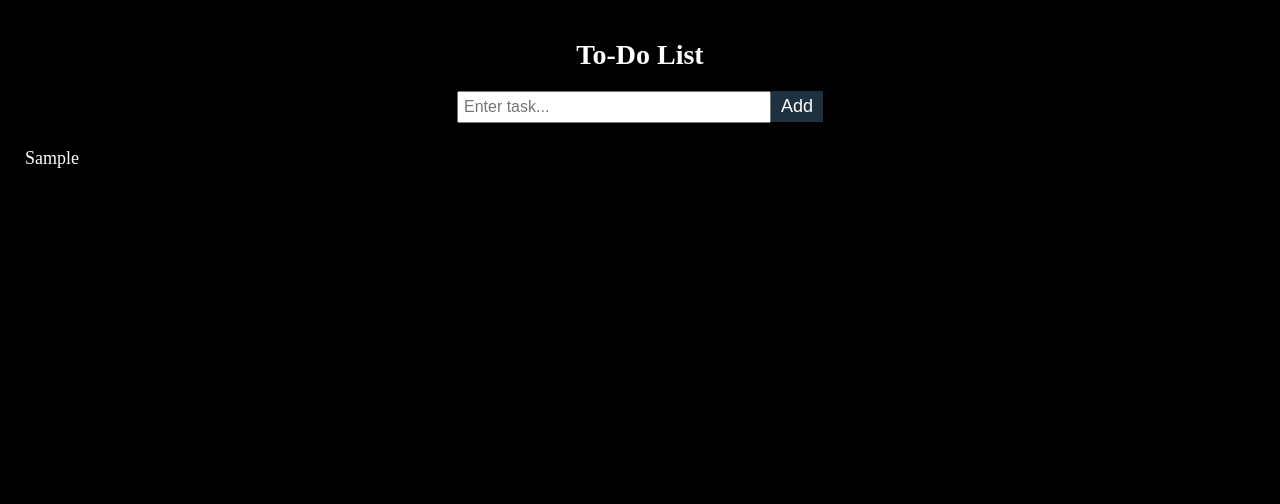
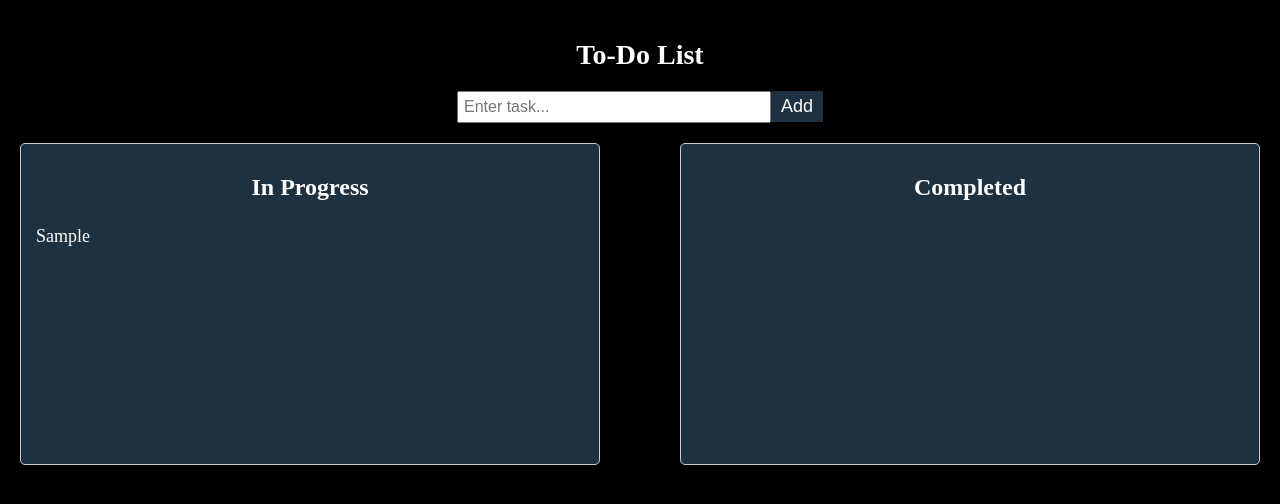
Before and after one commit to SachinDhakarey/ToDoList-React, a React (Create React App) app: page / in a window 1280 px wide. Both pictures are taken after typing "Sample" into the empty fields and a click on the button "Add". Shown: the top 504 px of the page. Built offline with nearby package versions, Linux system fonts and the light colour scheme; the HTML template or start-up script is replaced by a standard one.

Commit message:
Update App.js

```diff
--- a/src/App.js
+++ b/src/App.js
@@ -2,12 +2,13 @@ import React, { useState } from 'react';
 import './App.css';
 
 const App = () => {
-  const [tasks, setTasks] = useState([]);
+  const [inProgressTasks, setInProgressTasks] = useState([]);
+  const [completedTasks, setCompletedTasks] = useState([]);
   const [newTask, setNewTask] = useState('');
 
   const addTask = () => {
     if (newTask.trim() === '') return;
-    setTasks([...tasks, newTask]);
+    setInProgressTasks([...inProgressTasks, newTask]);
     setNewTask('');
   };
 
@@ -17,10 +18,23 @@ const App = () => {
     }
   };
 
-  const removeTask = (index) => {
-    const updatedTasks = [...tasks];
-    updatedTasks.splice(index, 1);
-    setTasks(updatedTasks);
+  const moveToCompleted = (index) => {
+    const updatedInProgressTasks = [...inProgressTasks];
+    const completedTask = updatedInProgressTasks.splice(index, 1)[0];
+    setInProgressTasks(updatedInProgressTasks);
+    setCompletedTasks([...completedTasks, completedTask]);
+  };
+
+  const removeTask = (index, isCompletedTask) => {
+    if (isCompletedTask) {
+      const updatedCompletedTasks = [...completedTasks];
+      updatedCompletedTasks.splice(index, 1);
+      setCompletedTasks(updatedCompletedTasks);
+    } else {
+      const updatedInProgressTasks = [...inProgressTasks];
+      updatedInProgressTasks.splice(index, 1);
+      setInProgressTasks(updatedInProgressTasks);
+    }
   };
 
   return (
@@ -31,18 +45,33 @@ const App = () => {
           type="text"
           value={newTask}
           onChange={(e) => setNewTask(e.target.value)}
-          onKeyPress={handleKeyPress} // Handle the Enter key press event
+          onKeyPress={handleKeyPress}
           placeholder="Enter task..."
         />
         <button onClick={addTask}>Add</button>
       </div>
-      <ul>
-        {tasks.map((task, index) => (
-          <li key={index} className="task" onClick={() => removeTask(index)}>
-            {task}
-          </li>
-        ))}
-      </ul>
+      <div className="sections">
+        <div className="section">
+          <h2>In Progress</h2>
+          <ul>
+            {inProgressTasks.map((task, index) => (
+              <li key={index} className="task" onClick={() => moveToCompleted(index)}>
+                {task}
+              </li>
+            ))}
+          </ul>
+        </div>
+        <div className="section">
+          <h2>Completed</h2>
+          <ul>
+            {completedTasks.map((task, index) => (
+              <li key={index} className="task" onClick={() => removeTask(index, true)}>
+                {task}
+              </li>
+            ))}
+          </ul>
+        </div>
+      </div>
     </div>
   );
 };
```
